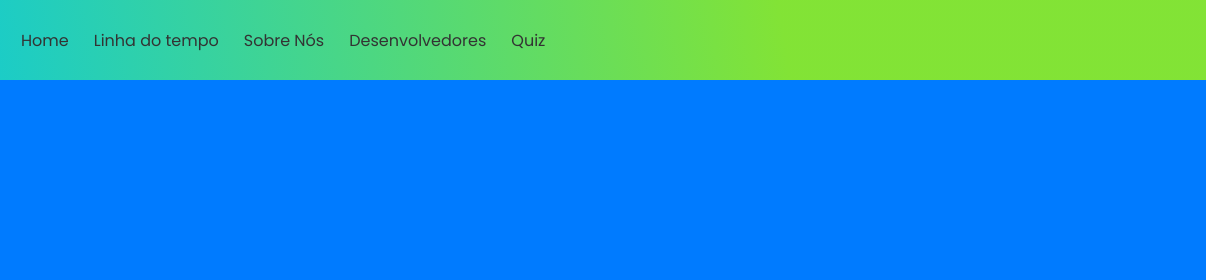
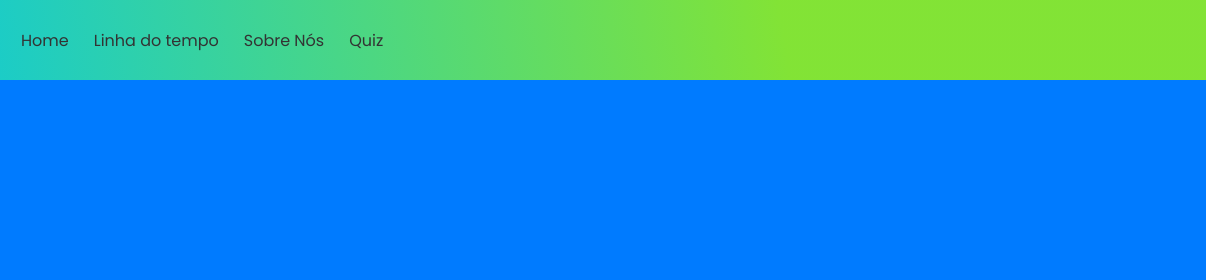
Before and after one commit to devGiovanni95/site-educacional, a plain HTML site: page quiz.html in a window 1280 px wide. Shown: the top 280 px of the page, 74-1280 px from the left. Drawn offline with Linux system fonts and the light colour scheme.

Commit message:
Update quiz.html

```diff
--- a/quiz.html
+++ b/quiz.html
@@ -25,9 +25,6 @@
       </a>
       <a href="sobre.html">
         <p>Sobre Nós</p>
-      </a>
-      <a href="desenvolvedores.html">
-        <p>Desenvolvedores</p>
       </a>
       <a href="quiz.html">
         <p>Quiz</p>
```
